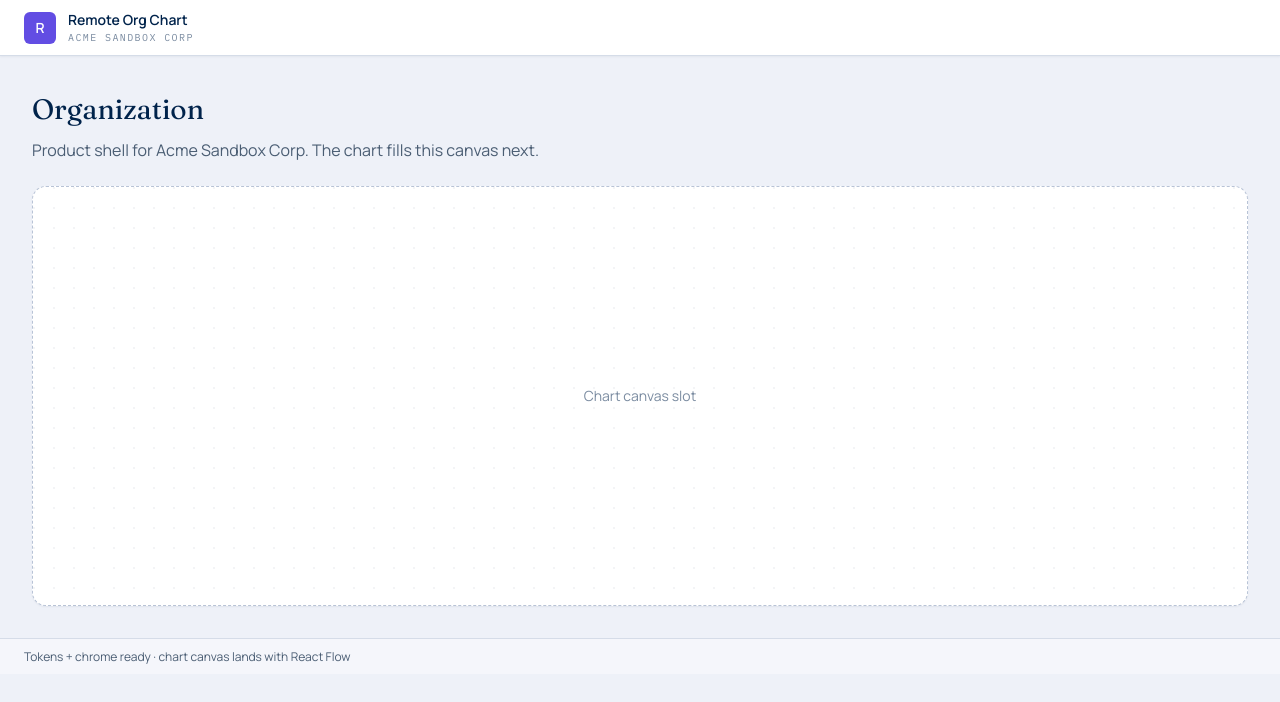
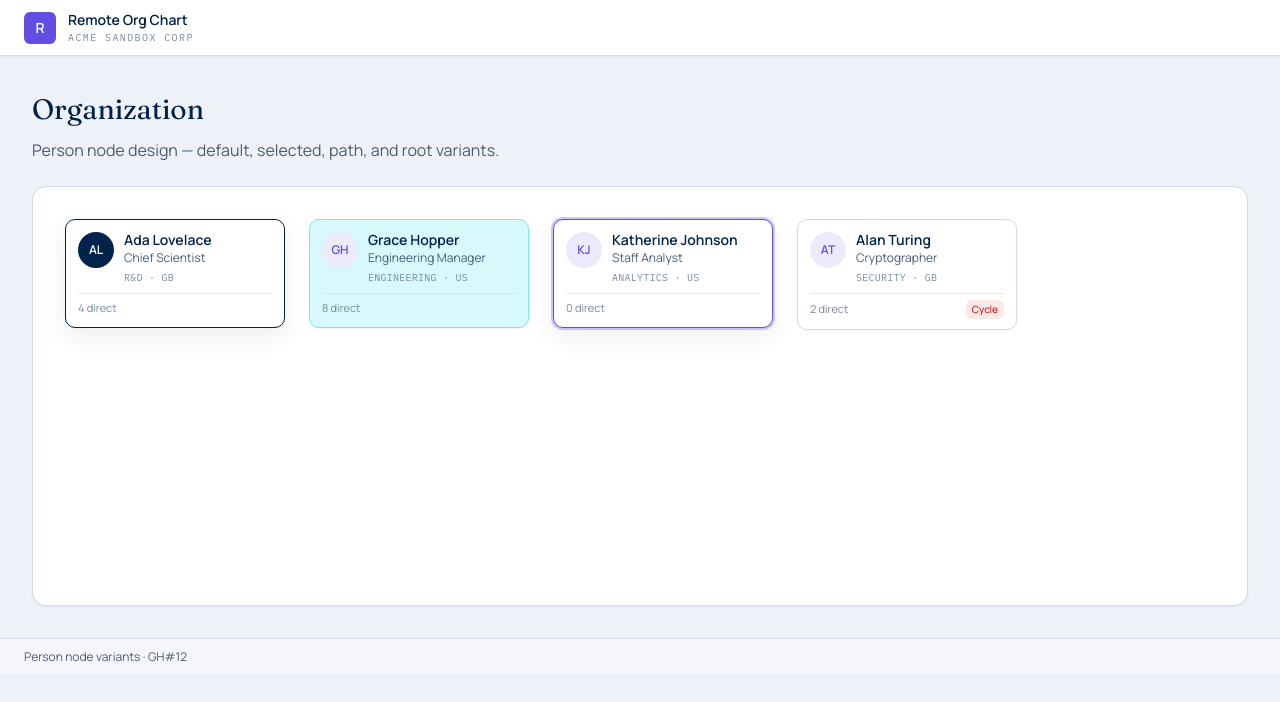
Before and after one commit to chikoshire/remote-org-chart, a Next.js app: page / in a window 1280 px wide. Shown: the top 702 px of the page. Built offline with nearby package versions, Linux system fonts and the light colour scheme.

Commit message:
feat(ui): add PersonNode variants for React Flow (#12)
Root/selected/path/default cards with Norma contrast, cycle badge,
and an @xyflow/react node wrapper for the chart.

```diff
--- a/package.json
+++ b/package.json
@@ -15,6 +15,7 @@
     "dev:tunnel": "bash scripts/dev-tunnel.sh"
   },
   "dependencies": {
+    "@xyflow/react": "^12.11.2",
     "next": "16.2.11",
     "react": "19.2.4",
     "react-dom": "19.2.4",
--- a/src/app/page.tsx
+++ b/src/app/page.tsx
@@ -1,41 +1,56 @@
 import { AppShell } from "@/components/shell/AppShell";
+import { PersonNodeCard } from "@/components/org/PersonNodeCard";
 
 export default function Home() {
   return (
-    <AppShell
-      status={
-        <span>
-          Tokens + chrome ready · chart canvas lands with React Flow
-        </span>
-      }
-    >
+    <AppShell status={<span>Person node variants · GH#12</span>}>
       <div className="flex flex-1 flex-col gap-6 p-6 md:p-8">
         <div className="max-w-2xl">
           <h1 className="font-[family-name:var(--font-norma-display)] text-[length:var(--norma-text-2xl)] text-norma-prussian">
             Organization
           </h1>
           <p className="mt-2 text-norma-ink-muted">
-            Product shell for Acme Sandbox Corp. The chart fills this canvas
-            next.
+            Person node design — default, selected, path, and root variants.
           </p>
         </div>
 
         <div
-          className="relative flex min-h-[420px] flex-1 items-center justify-center overflow-hidden rounded-norma-lg border border-dashed border-norma-border-strong bg-norma-surface shadow-norma-sm"
+          className="flex min-h-[420px] flex-1 flex-wrap content-start items-start gap-6 rounded-norma-lg border border-norma-border bg-norma-surface p-8 shadow-norma-sm"
           data-slot="chart-canvas"
         >
-          <div
-            aria-hidden
-            className="pointer-events-none absolute inset-0 opacity-40"
-            style={{
-              backgroundImage:
-                "radial-gradient(circle at 1px 1px, color-mix(in srgb, var(--norma-prussian) 12%, transparent) 1px, transparent 0)",
-              backgroundSize: "20px 20px",
-            }}
+          <PersonNodeCard
+            fullName="Ada Lovelace"
+            jobTitle="Chief Scientist"
+            department="R&D"
+            country="GB"
+            directReports={4}
+            variant="root"
           />
-          <p className="relative z-[1] max-w-sm text-center text-sm text-norma-ink-subtle">
-            Chart canvas slot
-          </p>
+          <PersonNodeCard
+            fullName="Grace Hopper"
+            jobTitle="Engineering Manager"
+            department="Engineering"
+            country="US"
+            directReports={8}
+            variant="path"
+          />
+          <PersonNodeCard
+            fullName="Katherine Johnson"
+            jobTitle="Staff Analyst"
+            department="Analytics"
+            country="US"
+            directReports={0}
+            variant="selected"
+          />
+          <PersonNodeCard
+            fullName="Alan Turing"
+            jobTitle="Cryptographer"
+            department="Security"
+            country="GB"
+            directReports={2}
+            variant="default"
+            inCycle
+          />
         </div>
       </div>
     </AppShell>
--- /dev/null
+++ b/src/components/org/PersonNode.tsx
@@ -0,0 +1,31 @@
+"use client";
+
+import { Handle, Position, type Node, type NodeProps } from "@xyflow/react";
+import {
+  PersonNodeCard,
+  type PersonNodeData,
+  type PersonNodeVariant,
+} from "@/components/org/PersonNodeCard";
+
+export type PersonFlowNode = Node<PersonNodeData, "person">;
+
+export function PersonNode({ data, selected }: NodeProps<PersonFlowNode>) {
+  const variant: PersonNodeVariant =
+    data.variant ?? (selected ? "selected" : "default");
+
+  return (
+    <div className="relative">
+      <Handle
+        type="target"
+        position={Position.Top}
+        className="!h-2 !w-2 !border-norma-border !bg-norma-surface"
+      />
+      <PersonNodeCard {...data} variant={variant} />
+      <Handle
+        type="source"
+        position={Position.Bottom}
+        className="!h-2 !w-2 !border-norma-border !bg-norma-surface"
+      />
+    </div>
+  );
+}
--- /dev/null
+++ b/src/components/org/PersonNodeCard.tsx
@@ -0,0 +1,80 @@
+export type PersonNodeVariant = "default" | "selected" | "path" | "root";
+
+export type PersonNodeData = {
+  fullName: string | null;
+  jobTitle: string | null;
+  department: string | null;
+  country: string | null;
+  directReports: number;
+  inCycle?: boolean;
+  variant?: PersonNodeVariant;
+};
+
+function initials(name: string | null): string {
+  if (!name?.trim()) return "?";
+  const parts = name.trim().split(/\s+/).slice(0, 2);
+  return parts.map((p) => p[0]?.toUpperCase() ?? "").join("") || "?";
+}
+
+const variantClass: Record<PersonNodeVariant, string> = {
+  default:
+    "border-norma-border bg-norma-surface shadow-norma-sm hover:border-norma-border-strong",
+  selected:
+    "border-norma-royal bg-norma-surface shadow-norma-md ring-2 ring-norma-royal/30",
+  path: "border-norma-spray bg-norma-highlight-soft shadow-norma-sm",
+  root: "border-norma-prussian bg-norma-surface shadow-norma-md",
+};
+
+export function PersonNodeCard({
+  fullName,
+  jobTitle,
+  department,
+  country,
+  directReports,
+  inCycle = false,
+  variant = "default",
+}: PersonNodeData) {
+  const name = fullName?.trim() || "Unknown person";
+
+  return (
+    <article
+      className={`w-[220px] rounded-norma-md border px-3 py-2.5 transition-colors ${variantClass[variant]}`}
+      data-variant={variant}
+      data-in-cycle={inCycle ? "true" : "false"}
+    >
+      <div className="flex items-start gap-2.5">
+        <span
+          aria-hidden
+          className={`mt-0.5 inline-flex h-9 w-9 shrink-0 items-center justify-center rounded-full text-xs font-semibold ${
+            variant === "root"
+              ? "bg-norma-prussian text-norma-ink-inverse"
+              : "bg-norma-accent-soft text-norma-royal"
+          }`}
+        >
+          {initials(fullName)}
+        </span>
+        <div className="min-w-0 flex-1">
+          <h3 className="truncate text-sm font-semibold text-norma-prussian">
+            {name}
+          </h3>
+          <p className="truncate text-xs text-norma-ink-muted">
+            {jobTitle?.trim() || "No title"}
+          </p>
+          <p className="mt-1 truncate font-mono text-[10px] uppercase tracking-wide text-norma-ink-subtle">
+            {[department, country].filter(Boolean).join(" · ") || "—"}
+          </p>
+        </div>
+      </div>
+      <div className="mt-2 flex items-center justify-between gap-2 border-t border-norma-border/70 pt-1.5">
+        <span className="text-[11px] text-norma-ink-subtle">
+          {directReports} direct
+        </span>
+        {inCycle ? (
+          <span className="rounded-norma-sm bg-norma-danger-soft px-1.5 py-0.5 text-[10px] font-medium text-norma-danger">
+            Cycle
+          </span>
+        ) : null}
+      </div>
+    </article>
+  );
+}
```
Also changed, not shown: 2 other files (tests, documents, lock files or other folders).
